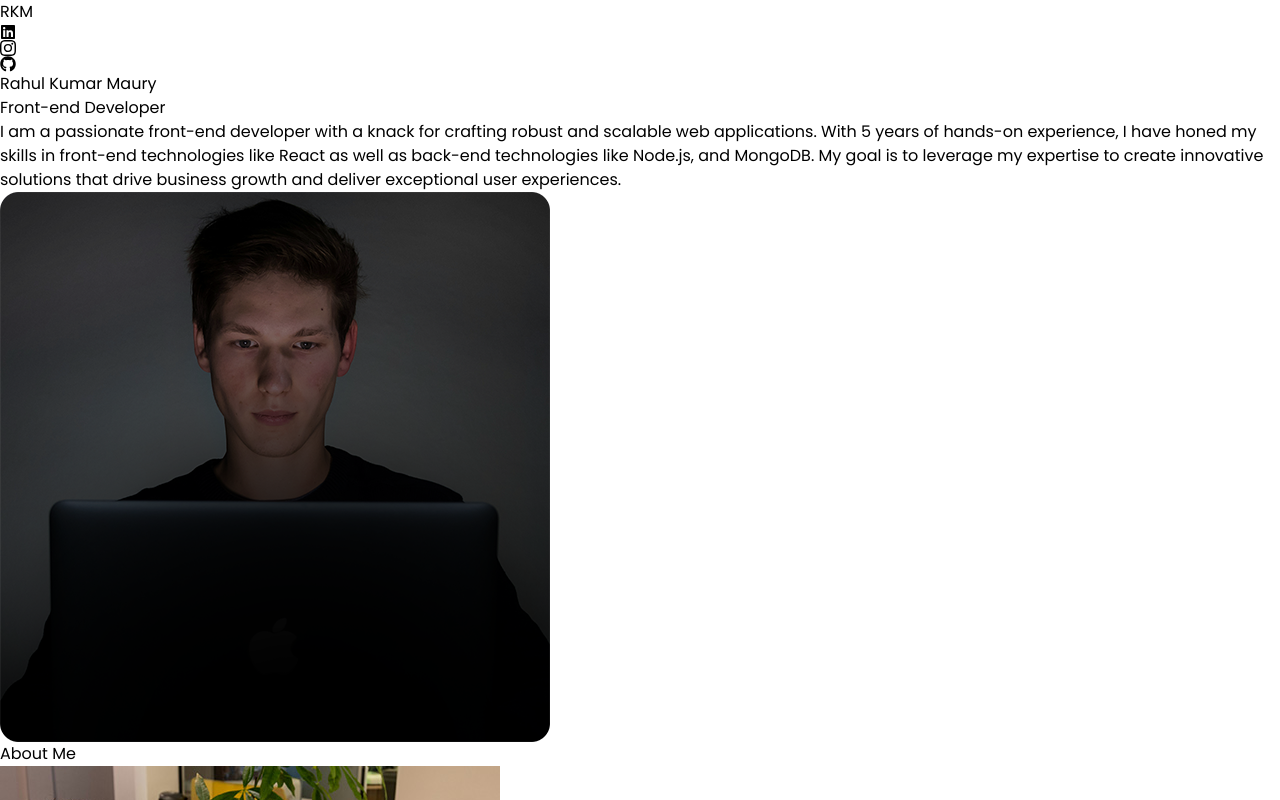
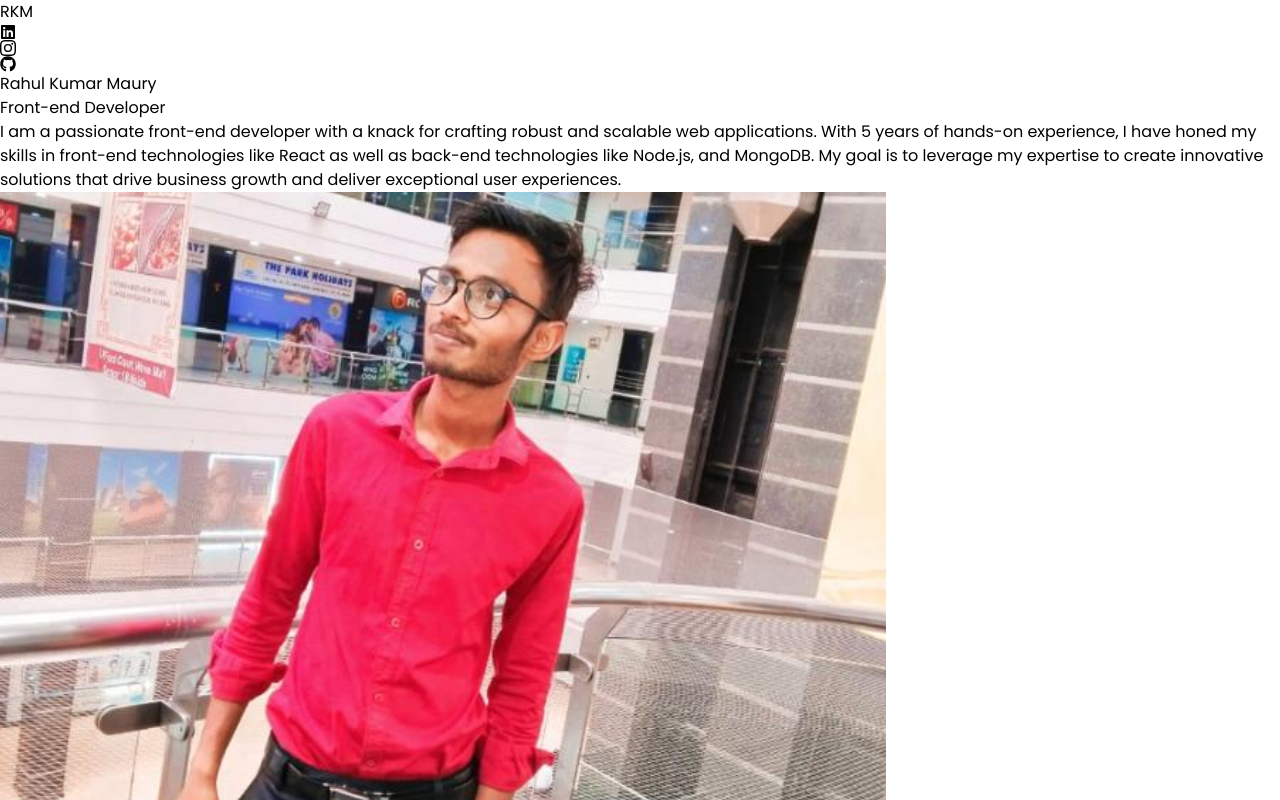
Before and after one commit to rahul-kumar-09/React-Portfolio, a React (Vite) app: page / in a window 1280 px wide. Shown: the top 800 px of the page. Built offline with nearby package versions, Linux system fonts and the light colour scheme.

Commit message:
Porfile Photo

```diff
--- a/src/components/Hero.jsx
+++ b/src/components/Hero.jsx
@@ -1,6 +1,7 @@
 import React from "react";
 import { HERO_CONTENT } from "../constants";
 import profilePic from "../assets/kevinRushProfile.png";
+import rahul from "../assets/rahul.png";
 import { motion } from "framer-motion";
 
 const container = (delay) => ({
@@ -45,13 +46,13 @@ const Hero = () => {
           </div>
         </div>
         <div className="w-full lg:w-1/2 lg:p-8">
-          <div className="flex justify-center">
+          <div className="flex justify-center w-sm rounded-2xl overflow-auto">
             <motion.img
               initial={{ x: 100, opacity: 0 }}
               animate={{ x: 0, opacity: 1 }}
               transition={{ duration: 1, delay: 1.2 }}
-              src={profilePic}
-              alt="Profile"
+              src={rahul}
+              alt="Profile" className="min-w-sm"
             />
           </div>
         </div>
```
Also changed, not shown: src/assets/rahul.png (added).
